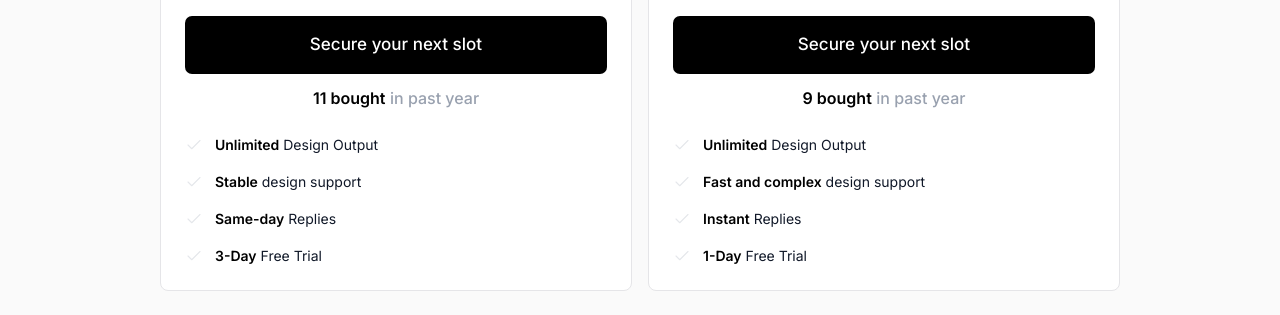
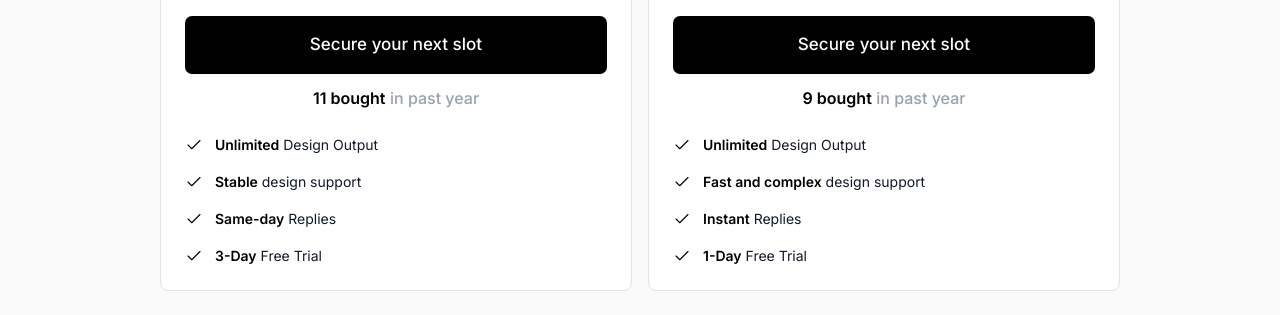
Before and after one commit to yatingzhaoo/BrewPot, a React (Vite) app: page / in a window 1280 px wide. Shown: the part 1540-1855 px from the top of the page. Built offline with nearby package versions, Linux system fonts and the light colour scheme.

Commit message:
style: change pricing checkmarks to black

```diff
--- a/src/components/Pricing.tsx
+++ b/src/components/Pricing.tsx
@@ -41,7 +41,7 @@ export default function Pricing() {
                 { bold: "3-Day", rest: " Free Trial" }
               ].map((item, i) => (
                 <li key={i} className="flex items-center gap-3 text-[14px] text-gray-900 font-sans">
-                  <Check className="w-[18px] h-[18px] text-gray-200 mt-[1px] flex-shrink-0" strokeWidth={1.5} />
+                  <Check className="w-[18px] h-[18px] text-black mt-[1px] flex-shrink-0" strokeWidth={1.5} />
                   <span>
                     <span className="font-semibold text-black">{item.bold}</span>{item.rest}
                   </span>
@@ -78,7 +78,7 @@ export default function Pricing() {
                 { bold: "1-Day", rest: " Free Trial" }
               ].map((item, i) => (
                 <li key={i} className="flex items-center gap-3 text-[14px] text-gray-900 font-sans">
-                  <Check className="w-[18px] h-[18px] text-gray-200 mt-[1px] flex-shrink-0" strokeWidth={1.5} />
+                  <Check className="w-[18px] h-[18px] text-black mt-[1px] flex-shrink-0" strokeWidth={1.5} />
                   <span>
                     <span className="font-semibold text-black">{item.bold}</span>{item.rest}
                   </span>
```
